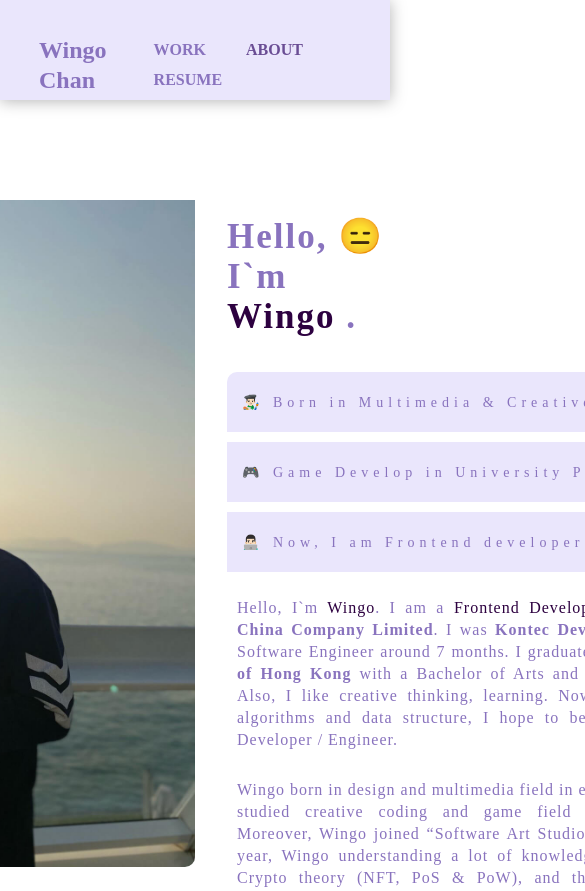
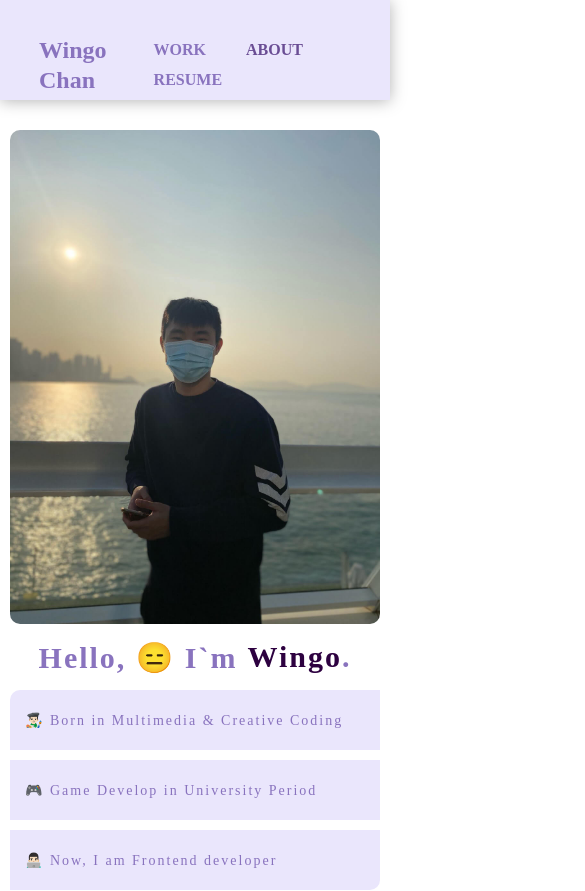
Before and after one commit to 9www/portfolio, a Next.js app: page /about in a window 390 px wide. Shown: the top 891 px of the page, 585 px wide, since content can reach past the window. Built offline with nearby package versions, Linux system fonts and the light colour scheme; a web font is replaced by a local one.

Commit message:
Added about's page mobile css

```diff
--- a/pages/about/about.scss
+++ b/pages/about/about.scss
@@ -14,7 +14,7 @@
         .self-image {
             width: 500px;
             height: auto;
-            border-radius: 10px 0px 10px 0;
+            border-radius: 10px 0px 10px 0px;
         }
     }
 
@@ -90,7 +90,6 @@
                 }
                 .description-link {
                     font-weight: bold;
-                    //text-decoration: underline;
                 }
             }
             .description-bio {
@@ -102,3 +101,61 @@
         }
     }
 }
+
+@media screen and (max-width: 758px) {
+    .about-container {
+        margin-top: 130px;
+        flex-direction: column;
+
+        .left-container {
+            justify-content: center;
+            width: auto;
+
+            .self-image {
+                width: 95%;
+                border-radius: 10px 10px 10px 10px;
+            }
+        }
+        .right-container {
+            display: flex;
+            align-items: center;
+            justify-content: center;
+            width: 100%;
+            padding: 0px 10px;
+            .title {
+                display: flex;
+                flex-direction: row;
+                font-size: 30px;
+                letter-spacing: 2px;
+                padding-bottom: 10px;
+                .name {
+                    font-size: 30px;
+                    margin-left: 10px;
+                }
+            }
+
+            .description-container {
+                width: 100%;
+
+                &:hover {
+                    border: 1px solid $secondary-color;
+                    padding-left: 35px;
+                    transition-duration: 0.3s;
+                    .description-selected {
+                        letter-spacing: 2px;
+                    }
+                }
+                .description {
+                    letter-spacing: 2px;
+                }
+            }
+            .description-text-container {
+                width: 100%;
+                .description-text,
+                .description-bio {
+                    letter-spacing: 0px;
+                }
+            }
+        }
+    }
+}
```
